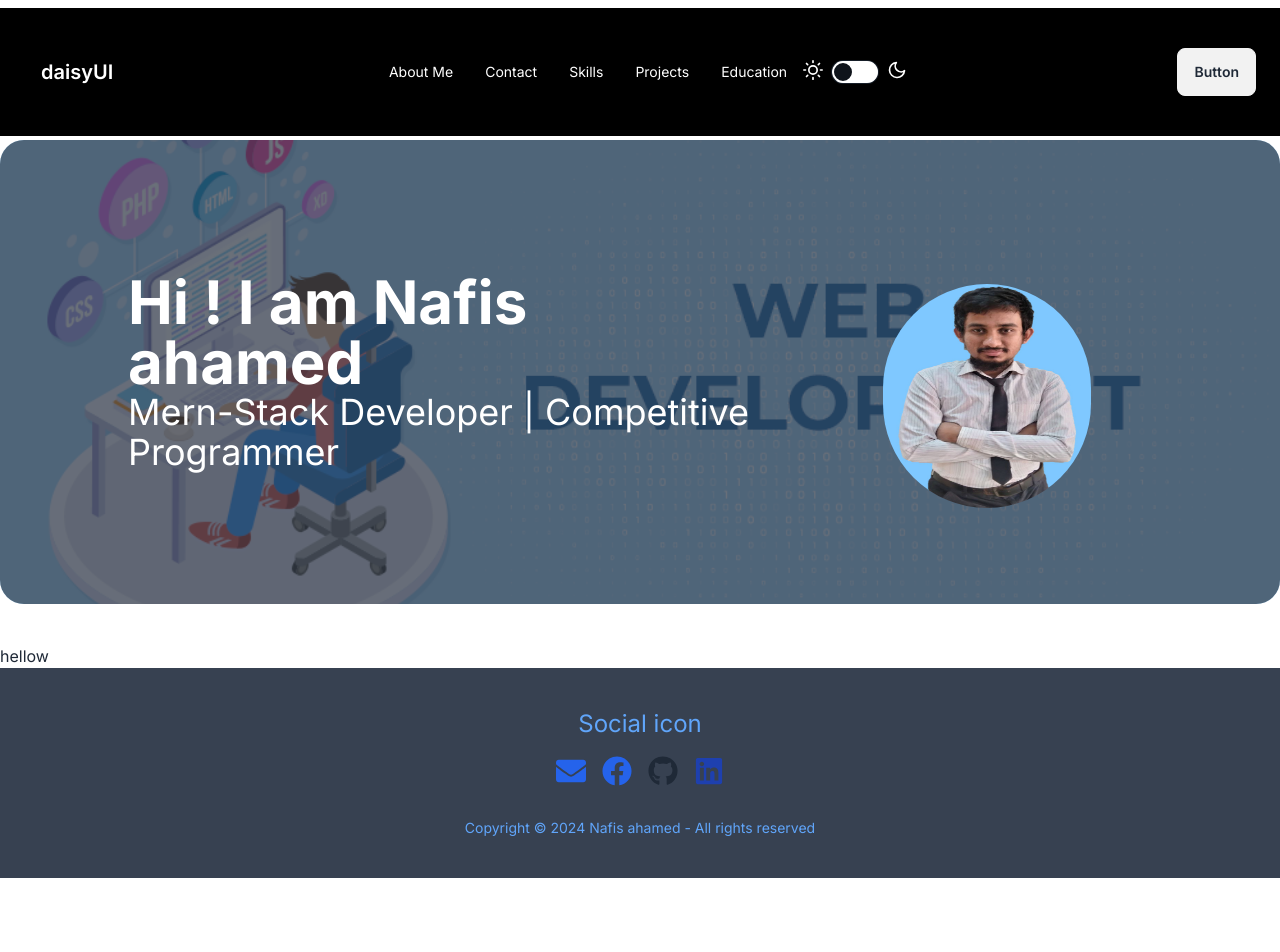
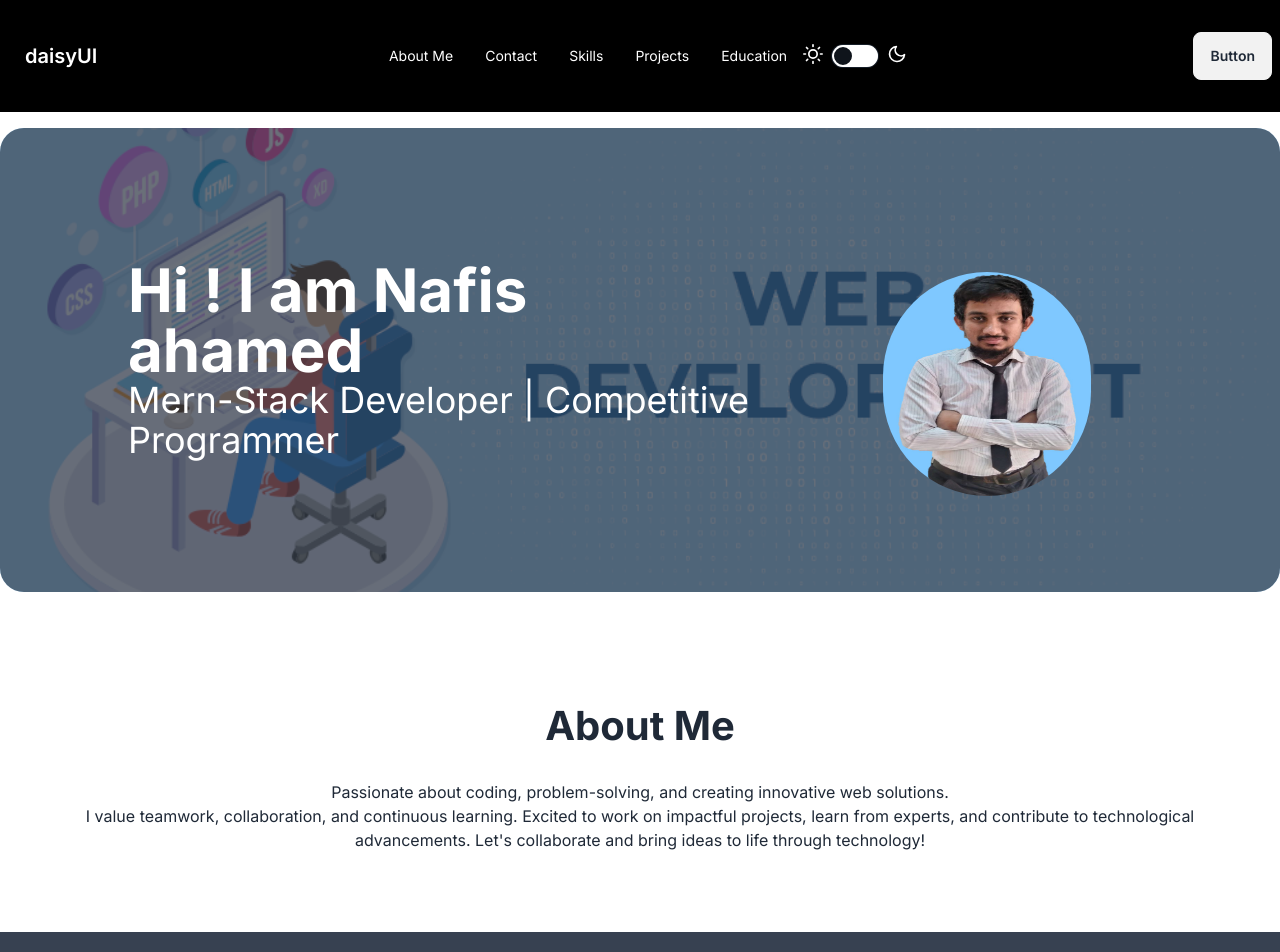
Before and after one commit to nafis200/portfolio-next-js, a Next.js app: page / in a window 1280 px wide. Shown: the top 952 px of the page. Before the commit the page ends 878 px from the top, so only its background shows below. Built offline with nearby package versions, Linux system fonts and the light colour scheme.

Commit message:
hellow man

```diff
--- a/src/components/About.jsx
+++ b/src/components/About.jsx
@@ -1,13 +1,20 @@
 
 
-import React, { useState } from 'react';
 
 const About = () => {
 
     return (
-        <div>
-             hellow
-        </div>
+        <div className='max-w-[370px] md:max-w-[540px] lg:max-w-[1540px] mx-auto px-4 md:px-8 py-8 md:py-10 mt-20  mb-10'>
+                <h2 className="hover:text-blue-600 text-xl text-center md:text-[40px]  font-bold mb-10"> About Me</h2>
+                    <div className='text-center'>
+                        <p>
+                            Passionate about coding, problem-solving, and creating innovative web solutions.
+                        </p>
+                        <p>
+                            I value teamwork, collaboration, and continuous learning. Excited to work on impactful projects, learn from experts, and contribute to technological advancements. Let's collaborate and bring ideas to life through technology!
+                        </p>
+                    </div>
+                </div>
     );
 };
 
--- a/src/components/Banner.jsx
+++ b/src/components/Banner.jsx
@@ -6,7 +6,7 @@ import './banner.css'
 
 const Banner = () => {
   return (
-    <div className="mt-1">
+    <div className="">
       <div
        className="hero max-w-[490px] rounded-3xl md:max-w-[540px] lg:max-w-[1540px] mx-auto  mb-10 bg-no-repeat background-div"
       >
--- /dev/null
+++ b/src/components/Empty.jsx
@@ -0,0 +1,12 @@
+"use client"
+import React from 'react';
+
+const Empty = () => {
+    return (
+        <div className='h-32'>
+           <p className='hidden'>hellow how are you man</p>
+        </div>
+    );
+};
+
+export default Empty;
--- a/src/components/Header.jsx
+++ b/src/components/Header.jsx
@@ -3,11 +3,13 @@ import About from "./About";
 import Banner from "./Banner";
 import { Element } from "react-scroll";
 import Navbar from "./Navbar";
+import Empty from "./Empty";
 const Header = () => {
     return (
-        <div>
+        <div className="">
+            <Empty></Empty>
             <Element name="">
-            <Banner></Banner>
+             <Banner></Banner>
             </Element>
             <About></About>
         </div>
--- a/src/components/Navbar.jsx
+++ b/src/components/Navbar.jsx
@@ -2,7 +2,7 @@
 import React from "react";
 import { useEffect, useState } from "react";
 import { Link } from "react-scroll";
-
+import './banner.css'
 const Navbar = () => {
   const [theme, setTheme] = useState(
     localStorage.getItem("theme") ? localStorage.getItem("theme") : "light"
@@ -99,7 +99,9 @@ const Navbar = () => {
   );
 
   return (
-     <div className="navbar mt-2 lg:p-6 h-32 bg-black text-white">
+
+
+        <div className="navbar mb-5 text-white w-[px] md:w-full bg-black h-28 sticky">
       <div className="navbar-start">
         <div className="dropdown">
           <div tabIndex={0} role="button" className="btn btn-ghost lg:hidden">
@@ -134,7 +136,10 @@ const Navbar = () => {
       <div className="navbar-end">
         <a className="btn">Button</a>
       </div>
-           </div>
+      </div>
+
+
+
 
   );
 };
--- a/src/components/banner.css
+++ b/src/components/banner.css
@@ -5,3 +5,10 @@
     width: 100%;
     height:10%
   }
+
+  .sticky {
+    position: fixed;
+    top: 0;
+    width: 100%;
+    z-index: 1000;
+  }
```
